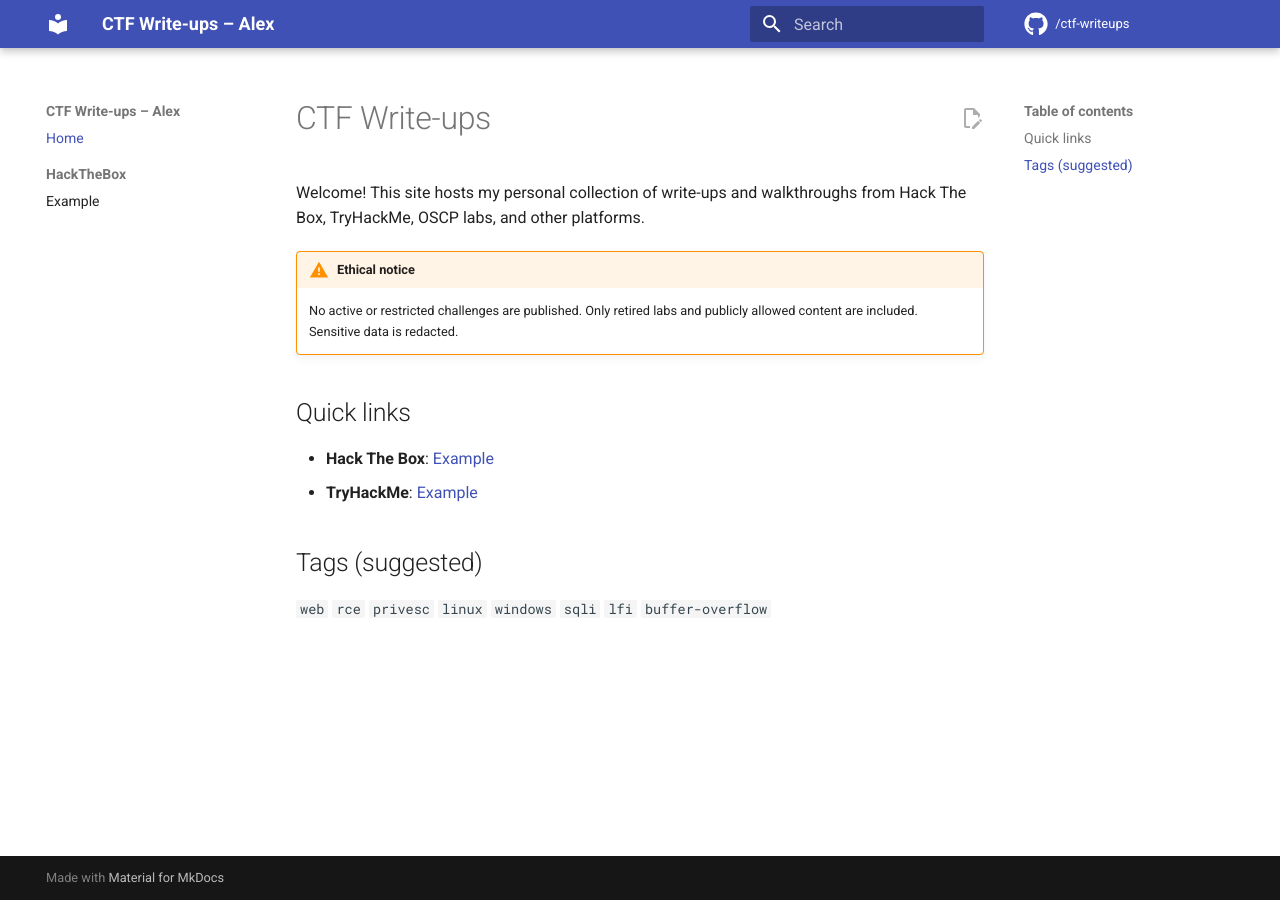
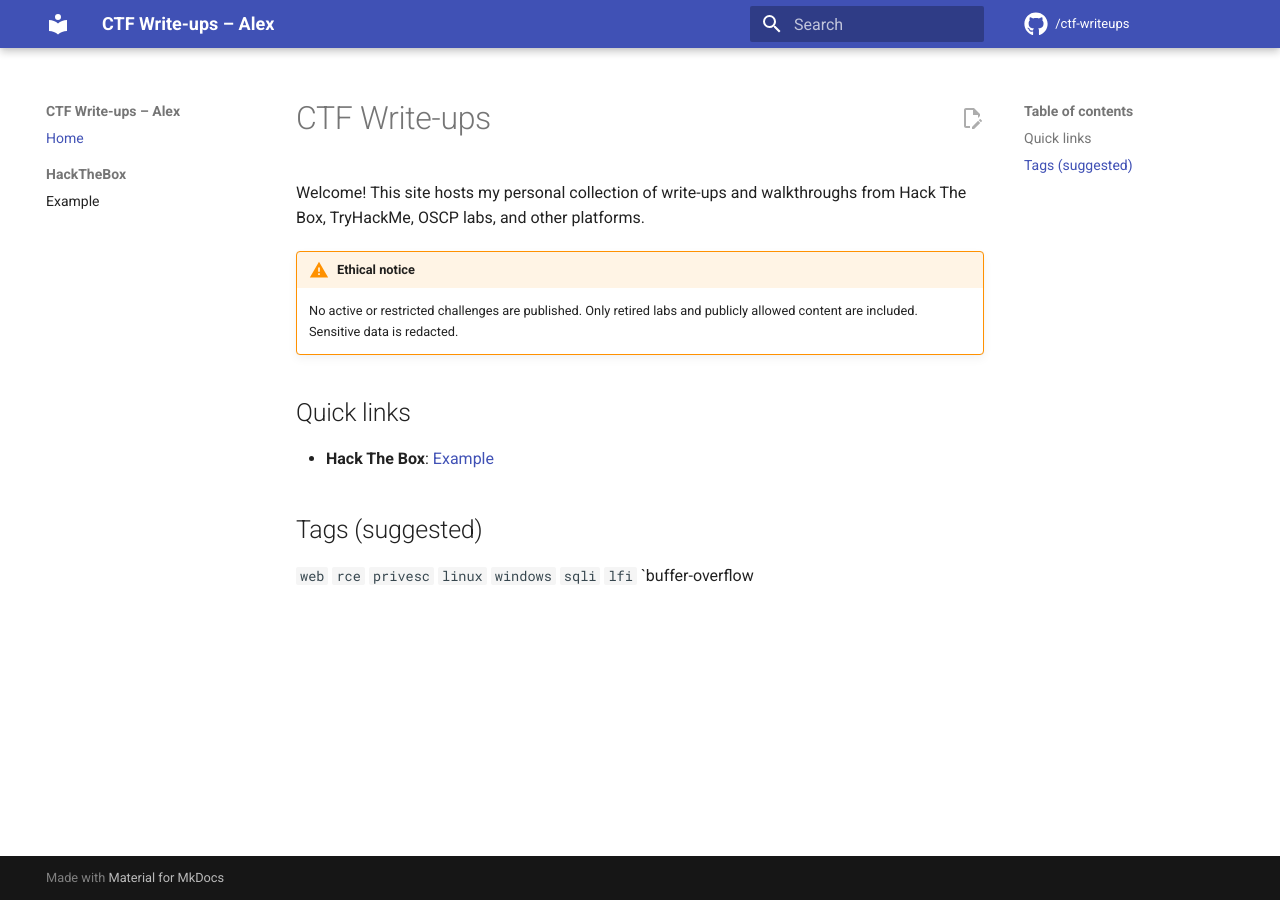
Before and after one commit to ahrgomez/capturing-the-flag, an MkDocs documentation site: the page built from docs/index.md, in a window 1280 px wide. Built offline with MkDocs 1.6.1 and Material for MkDocs 9.7.7, drawn with Linux system fonts in a browser that asks for light colours; comment, search, counter and statistics services are not loaded.

Commit message:
Removing tryhackme

```diff
--- a/docs/index.md
+++ b/docs/index.md
@@ -7,7 +7,6 @@ Welcome! This site hosts my personal collection of write-ups and walkthroughs fr
 
 ## Quick links
 - **Hack The Box**: [Example](platform/hackthebox/HTB-Example.md)
-- **TryHackMe**: [Example](platform/tryhackme/THM-Example.md)
 
 ## Tags (suggested)
-`web` `rce` `privesc` `linux` `windows` `sqli` `lfi` `buffer-overflow`
+`web` `rce` `privesc` `linux` `windows` `sqli` `lfi` `buffer-overflow
```
